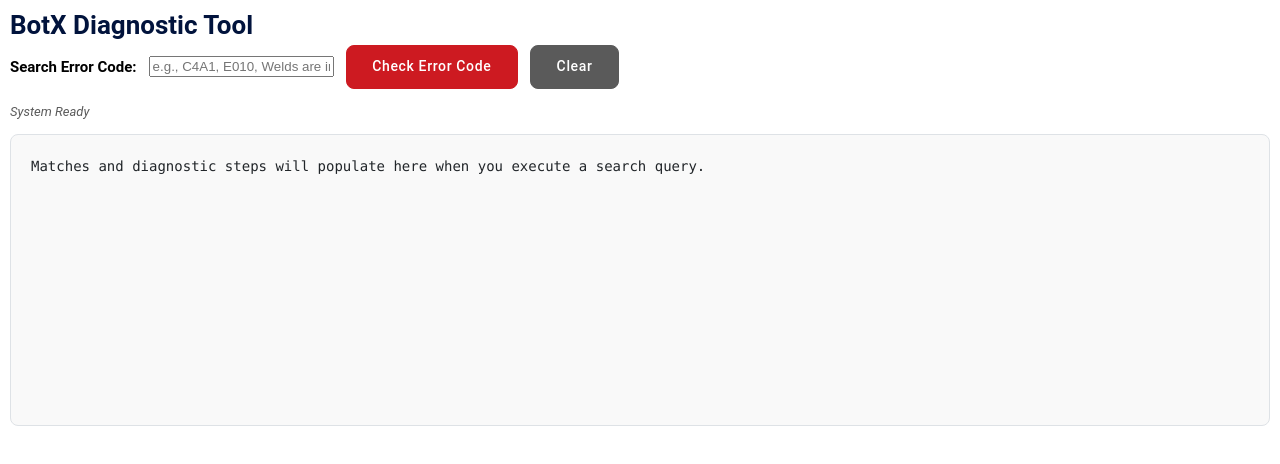
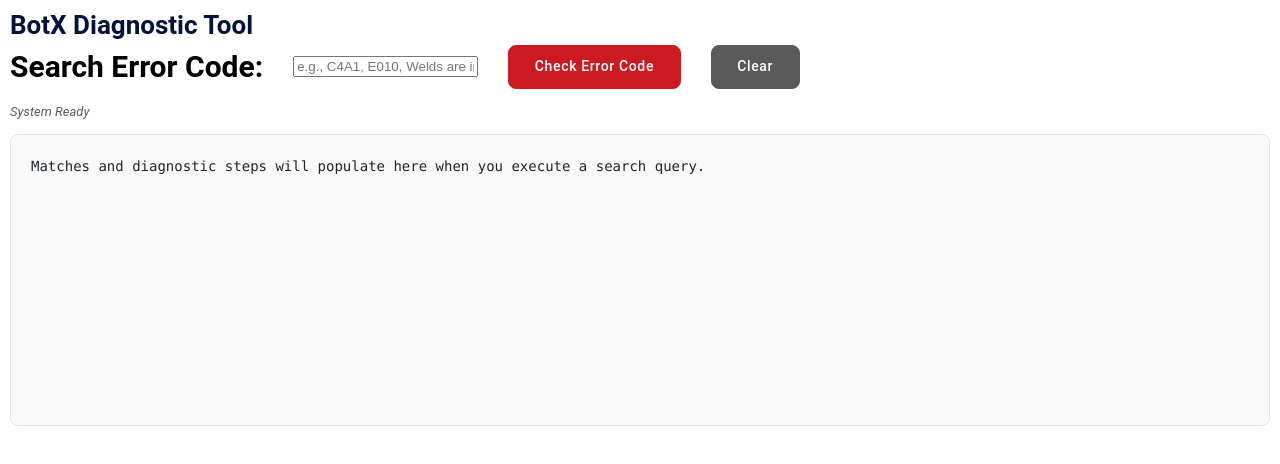
Before and after one commit to johngramlich-air/Wbapp, a plain HTML site: page index.html in a window 1280 px wide. Drawn offline with Linux system fonts and the light colour scheme.

Commit message:
Update index.html

```diff
--- a/index.html
+++ b/index.html
@@ -27,7 +27,7 @@
         }
         .search-container {
             display: flex;
-            gap: 12px;
+            gap: 30px;
             align-items: center;
             margin-bottom: 15px;
             flex-wrap: wrap;
@@ -35,12 +35,12 @@
         .search-label {
             font-family: Oswald, Roboto, Arial, sans-serif;
             font-weight: 700;
-            font-size: 15px;
+            font-size: 30px;
             color: #000000;
         }
         .search-input {
             padding: 10px 12px;
-            font-size: 14px;
+            font-size: 30px;
             border: 1px solid #d1d1d1;
             border-radius: 8px;
             width: 280px;
```
